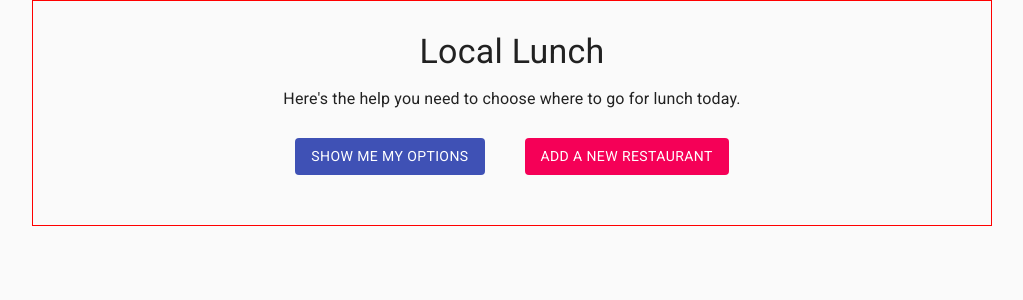
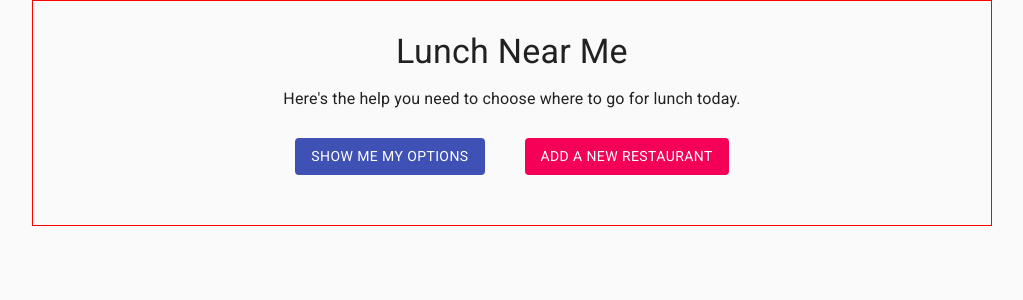
Before and after one commit to saarikt1/local-lunch, a React (Create React App) app in the folder client/: page / in a window 1280 px wide. Shown: the top 300 px of the page, without its empty margins (128-1151 px from the left). Built offline with nearby package versions, Linux system fonts and the light colour scheme; no server answers.

Commit message:
Update title and header

```diff
--- a/client/public/index.html
+++ b/client/public/index.html
@@ -7,7 +7,7 @@
     <meta name="theme-color" content="#000000" />
     <meta
       name="description"
-      content="Local lunch helps you find lunch places near you"
+      content="Lunch Near Me helps you find lunch places near you"
     />
     <meta
       name="viewport"
--- a/client/src/components/Header.jsx
+++ b/client/src/components/Header.jsx
@@ -5,7 +5,7 @@ const Header = () => {
   return (
     <div>
       <Typography id="page-header" variant="h4" align="center" gutterBottom>
-        Local Lunch
+        Lunch Near Me
       </Typography>
       <Typography id="subtitle" variant="subtitle1" align="center" gutterBottom>
         Here's the help you need to choose where to go for lunch today.
```
Also changed, not shown: 1 other file (tests, documents, lock files or other folders).
